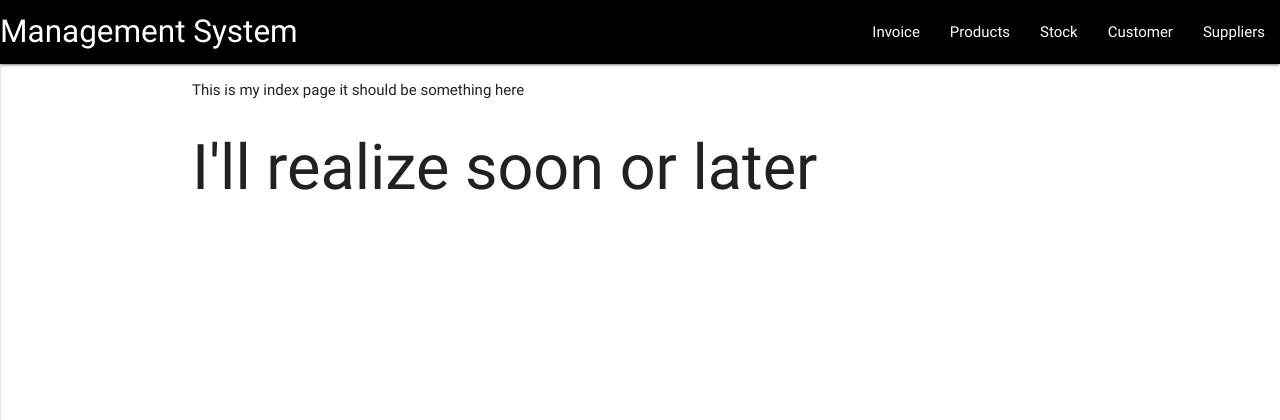
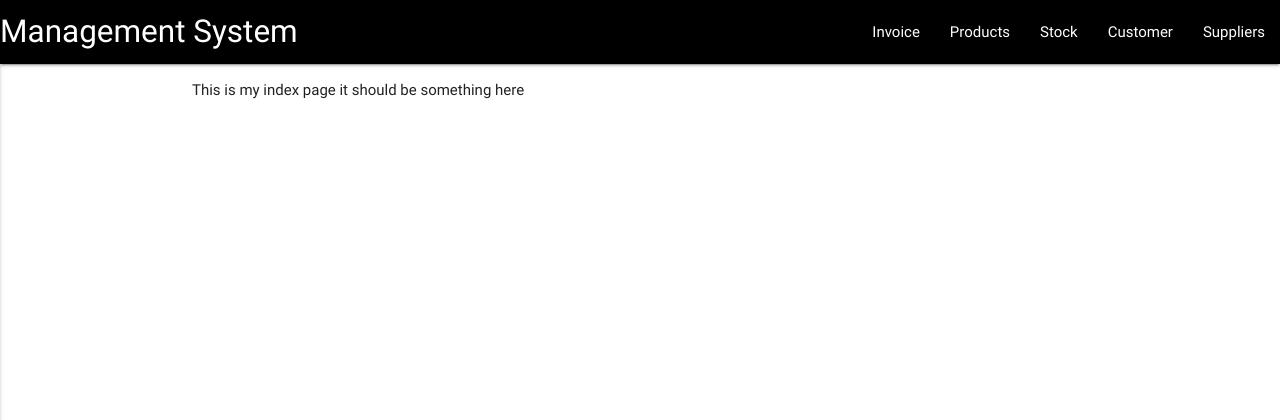
Before and after one commit to marcuscolle/mile-stone-crud-managment, a Flask app: page / in a window 1280 px wide. Shown: the top 420 px of the page. Run offline with Flask 2, Linux system fonts and the light colour scheme; some libraries are stand-ins or nearby versions.

Commit message:
Update index.html

```diff
--- a/templates/index.html
+++ b/templates/index.html
@@ -3,7 +3,7 @@
 
 
 <p> This is my index page it should be something here</p>
-<h1>I'll realize soon or later</h1>
+
 
 
 {% endblock %}
```
